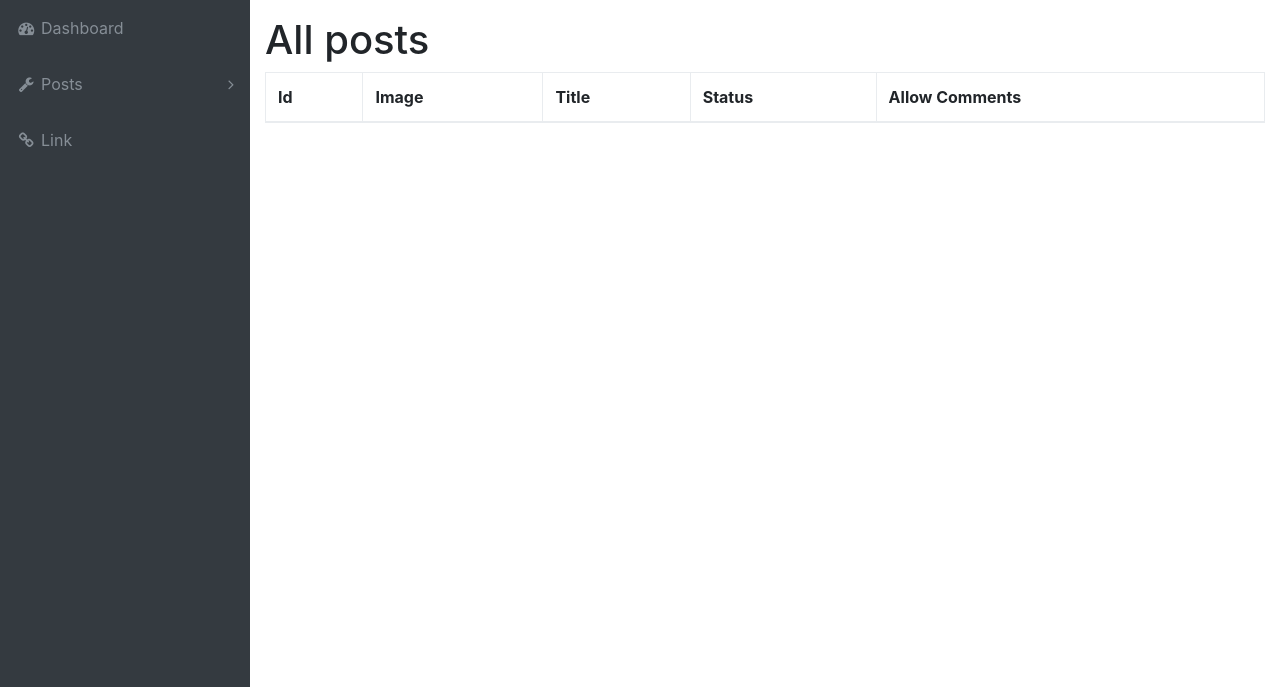
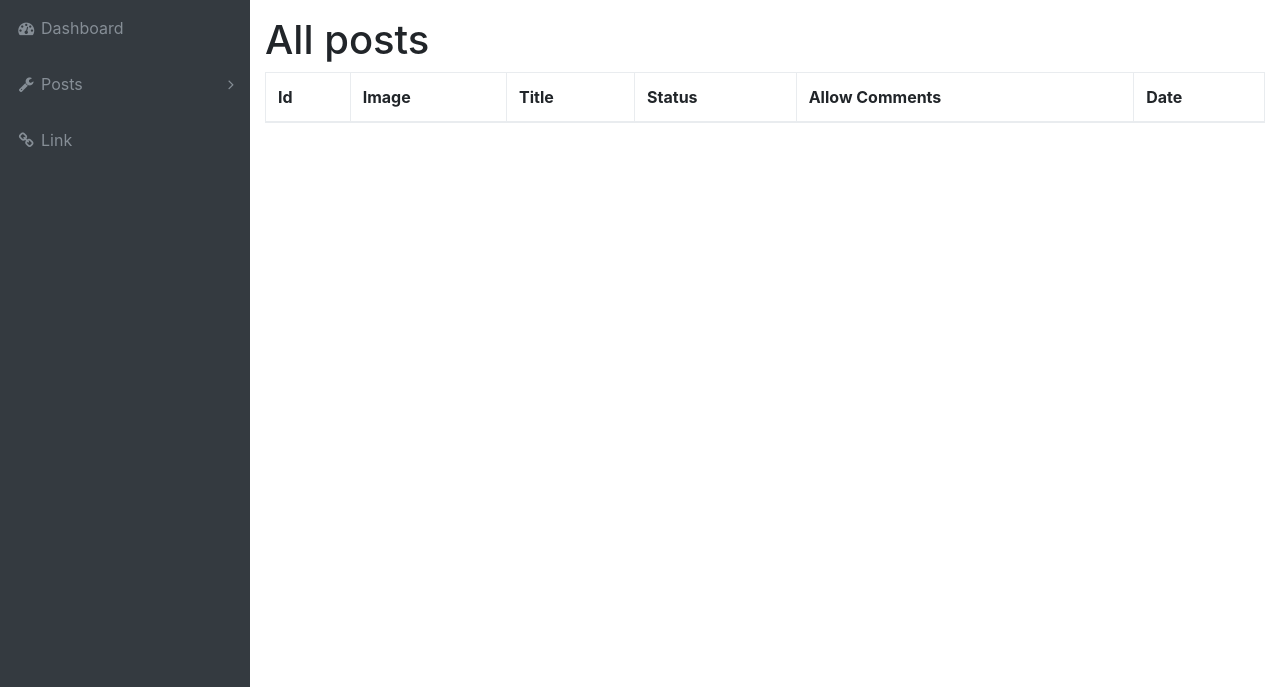
Before and after one commit to lvm3632/CMS, a Node server app: page /admin/posts in a window 1280 px wide. Shown: the part 56-743 px from the top of the page. Run offline with Node 20, Linux system fonts and the light colour scheme; data that the repository does not hold is empty; some libraries are stand-ins or nearby versions.

Commit message:
Date posts

```diff
--- a/app.js
+++ b/app.js
@@ -27,13 +27,13 @@ mongoose
 app.use(express.static(path.join(__dirname, "public")));
 
 // Set View Engine
-const { select } = require("./helpers/handlebars-helpers");
+const { select, generateTime } = require("./helpers/handlebars-helpers");
 app.engine(
   "handlebars",
   exphbs({
     handlebars: allowInsecurePrototypeAccess(Handlebars),
     defaultLayout: "home",
-    helpers: { select: select },
+    helpers: { select: select, generateTime: generateTime },
   })
 );
 app.set("view engine", "handlebars");
--- a/helpers/handlebars-helpers.js
+++ b/helpers/handlebars-helpers.js
@@ -1,3 +1,5 @@
+const moment = require("moment");
+
 module.exports = {
   select: function (selected, options) {
     return options
@@ -7,4 +9,8 @@ module.exports = {
         '$&selected="selected"'
       );
   },
+
+  generateTime: function (date, format) {
+    return moment(date).format(format);
+  },
 };
--- a/models/Post.js
+++ b/models/Post.js
@@ -26,6 +26,10 @@ const PostSchema = new Schema({
   file: {
     type: String,
   },
+  date: {
+    type: Date,
+    default: Date.now(),
+  },
 });
 
 module.exports = mongoose.model("posts", PostSchema);
--- a/package.json
+++ b/package.json
@@ -30,6 +30,7 @@
     "faker": "^5.1.0",
     "handlebars": "^4.7.6",
     "method-override": "^3.0.0",
+    "moment": "^2.29.1",
     "mongoose": "^5.11.8"
   }
 }
--- a/views/admin/posts/index.handlebars
+++ b/views/admin/posts/index.handlebars
@@ -10,6 +10,8 @@
    <th>Title</th>
    <th>Status</th>
    <th>Allow Comments</th>
+   <th>Date</th>
+
   </tr>
  </thead>
 
@@ -22,6 +24,8 @@
    <td>{{title}}</td>
    <td>{{status}}</td>
    <td>{{allowComments}}</td>
+   <td>{{generateTime date " MMMM Do YYYY, h:mm:ss a"}}</td>
+
    <td><a href="/admin/posts/edit/{{id}}" class="btn btn-info">Edit</a></td>
 
    <td>
```
Also changed, not shown: 1 other file.
